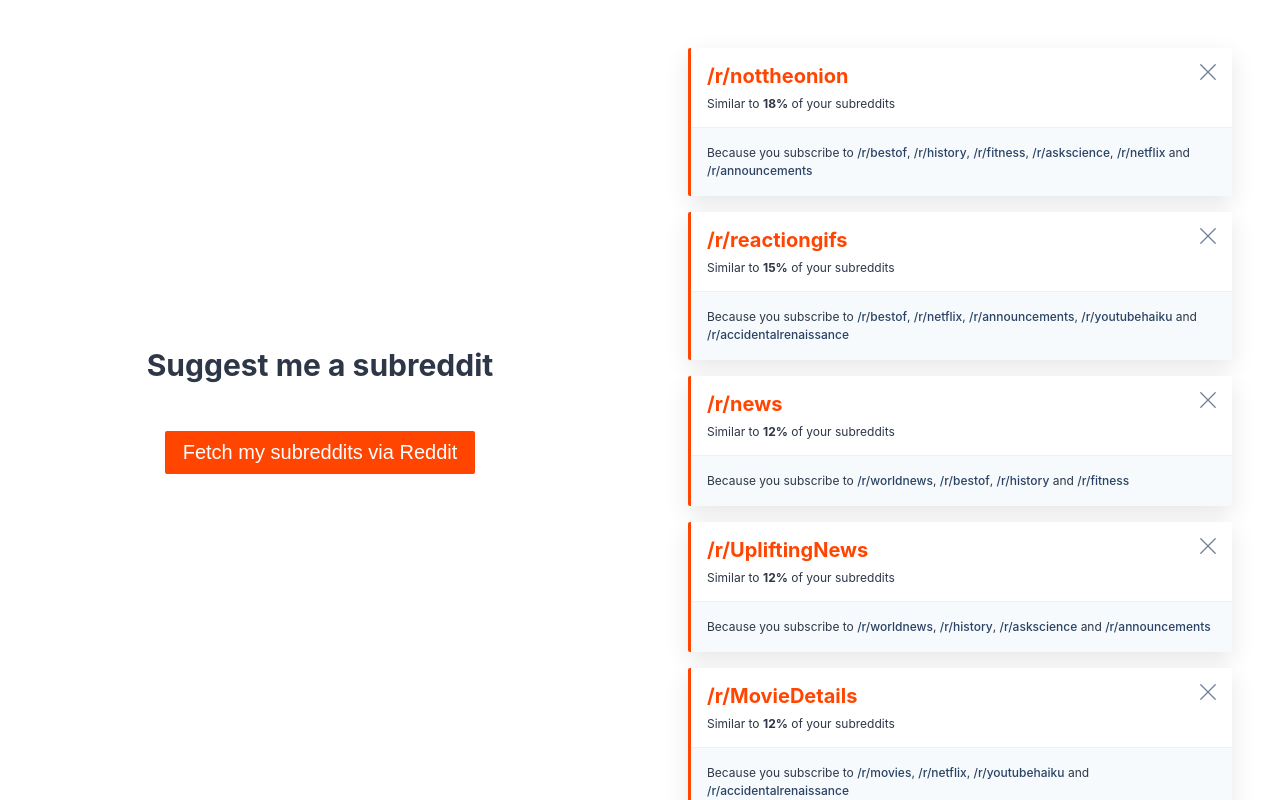
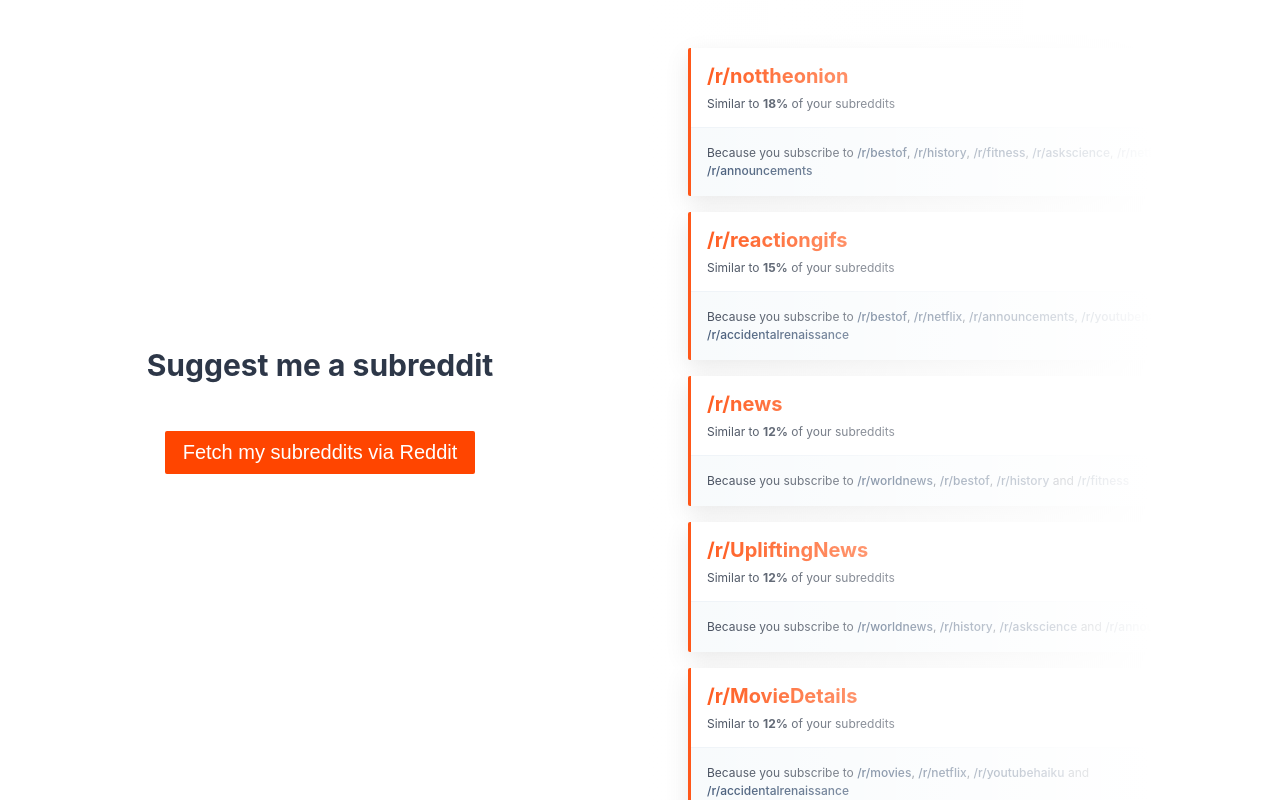
Before and after one commit to nikaspran/suggest-subreddit, a React (Create React App) app: page / in a window 1280 px wide. Built offline with nearby package versions, Linux system fonts and the light colour scheme.

Commit message:
Add overlay

```diff
--- a/src/components/LoginPage.module.scss
+++ b/src/components/LoginPage.module.scss
@@ -15,3 +15,19 @@
   font-size: $fontSize3XL;
   margin-bottom: 3rem;
 }
+
+.example {
+  position: relative;
+  pointer-events: none;
+
+  &::before {
+    content: "";
+    display: block;
+    position: absolute;
+    left: 0;
+    right: 0;
+    top: 0;
+    bottom: 0;
+    background: linear-gradient(to right, rgba(0, 0, 0, 0), white 80%);
+  }
+}
```
